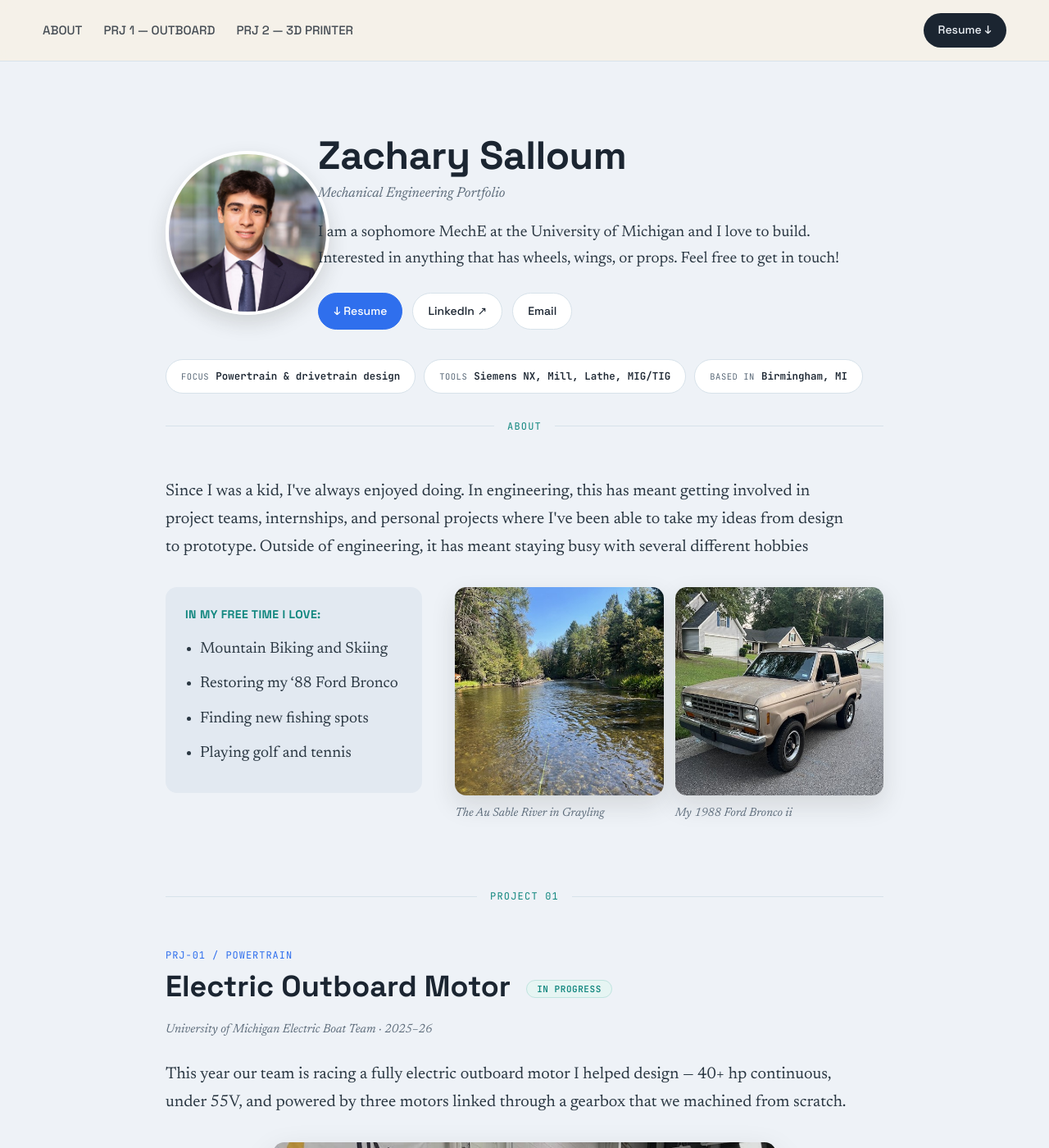
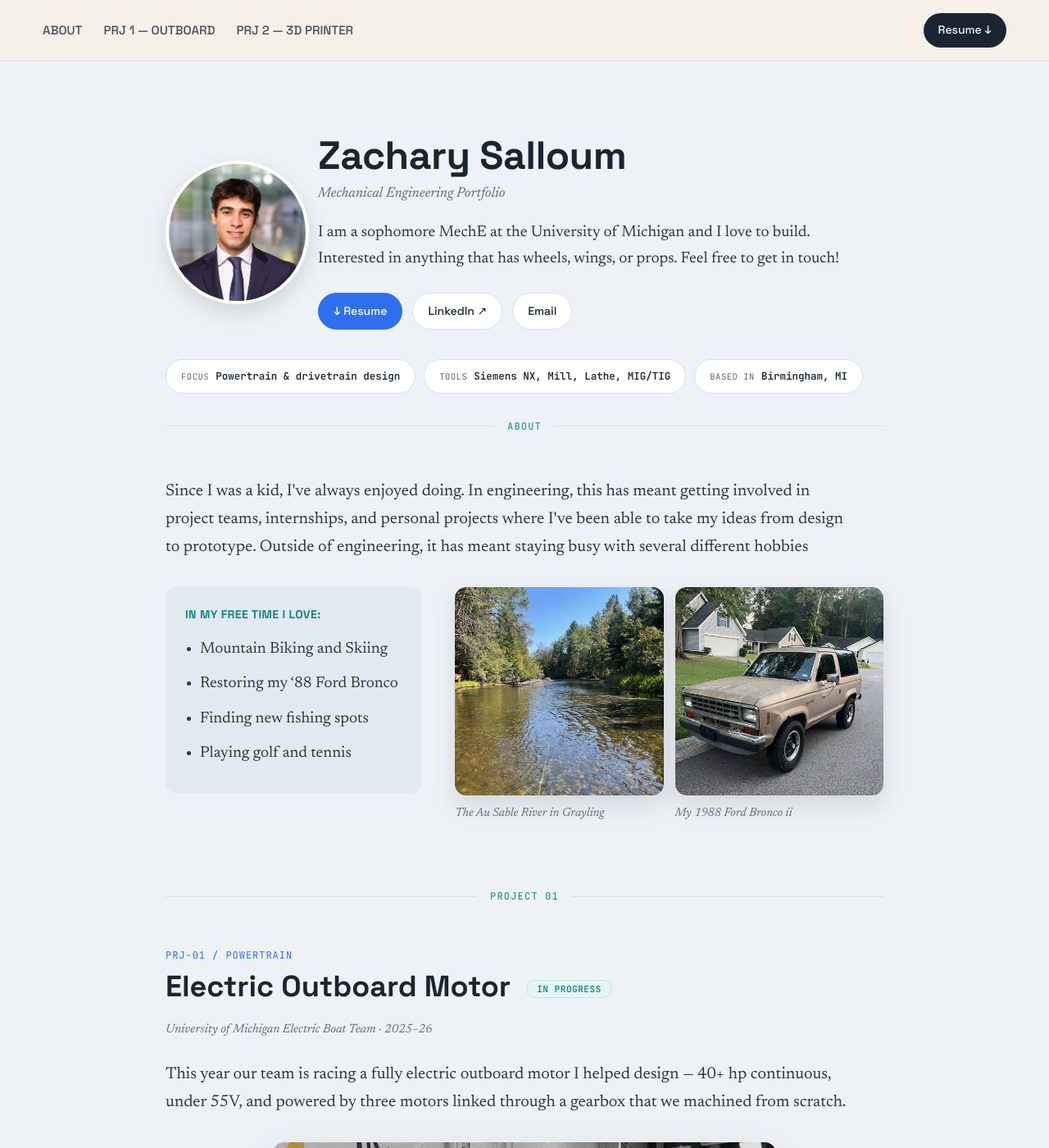
Before and after one commit to zacharysalloum/zacharysalloum.github.io, a Jekyll site: the page built from index.md, in a window 1280 px wide and 1400 px high. Shown: the whole window at 82% size. Built offline with Jekyll 4.4.1, drawn with Linux system fonts in a browser that asks for light colours.

Commit message:
Update style.css

```diff
--- a/assets/css/style.css
+++ b/assets/css/style.css
@@ -76,8 +76,8 @@ header.hero{
   align-items:center;
 }
 .headshot-wrap{
-  width:200px;
-  height:200px;
+  width:175px;
+  height:175px;
   border-radius:50%;
   overflow:hidden;
   box-shadow:0 10px 24px rgba(42,38,32,.15);
```
